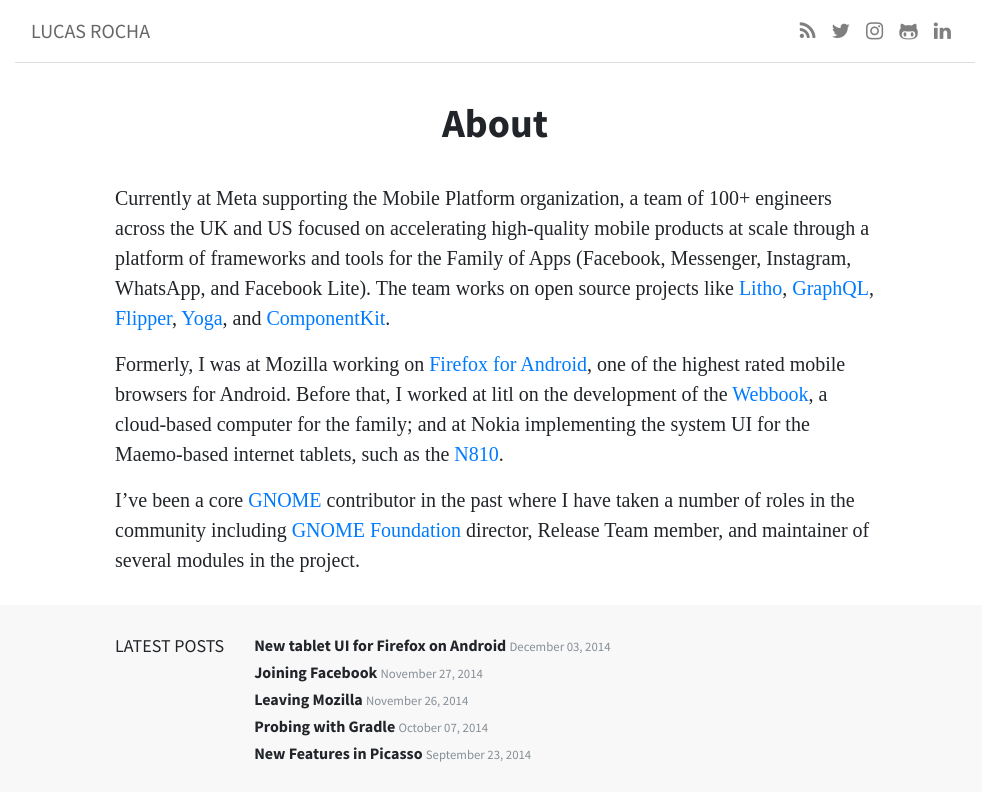
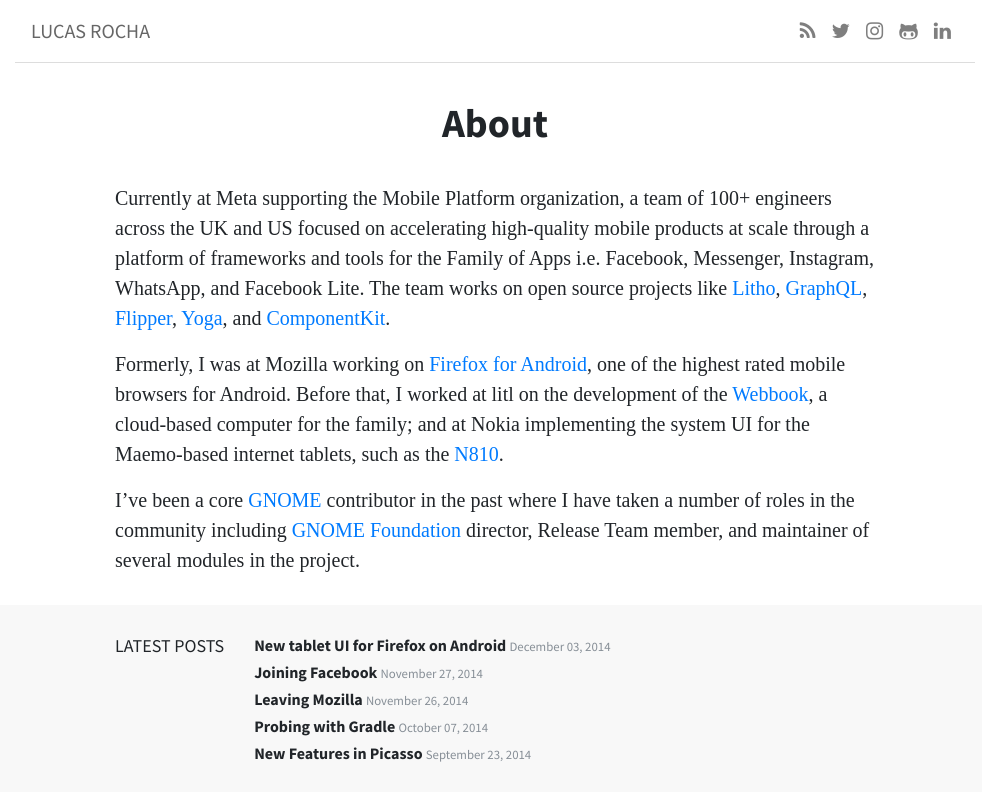
Before and after one commit to lucasr/lucasr.github.io, a Jekyll site: the page built from about.md, in a window 1280 px wide. Shown: the top 801 px of the page, without its empty margins (145-1127 px from the left). Built offline with Jekyll 4.4.1, drawn with Linux system fonts in a browser that asks for light colours; some web fonts are replaced; comment, search, counter and statistics services are not loaded.

```diff
--- a/about.md
+++ b/about.md
@@ -7,7 +7,7 @@ permalink: /about/
 Currently at Meta supporting the Mobile Platform organization, a team of 100+
 engineers across the UK and US focused on accelerating high-quality mobile
 products at scale through a platform of frameworks and tools for the Family
-of Apps (Facebook, Messenger, Instagram, WhatsApp, and Facebook Lite).
+of Apps i.e. Facebook, Messenger, Instagram, WhatsApp, and Facebook Lite.
 The team works on open source projects like [Litho](https://fblitho.com),
 [GraphQL](https://graphql.org), [Flipper](https://fbflipper.com),
 [Yoga](https://yogalayout.com), and [ComponentKit](http://componentkit.org).
```
